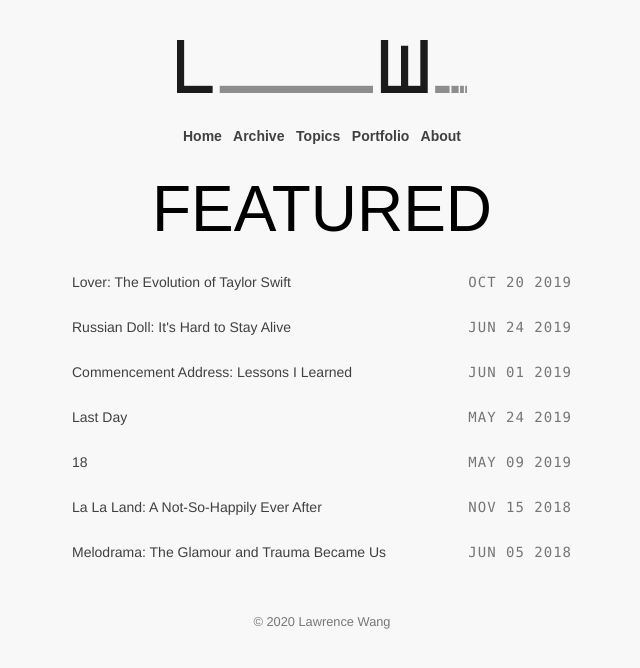
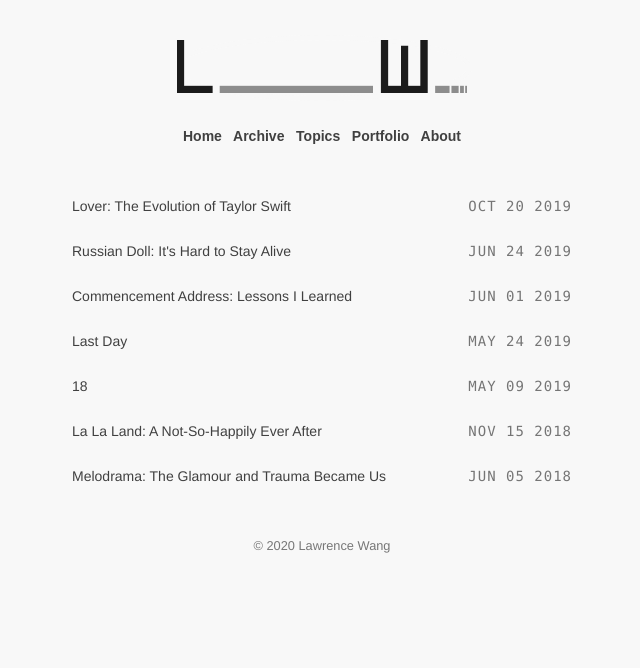
Before and after one commit to law-wang/blog-1.1, a Jekyll site: the page built from index.html, in a window 1280 px wide. Shown: the top 668 px of the page, without its empty margins (318-958 px from the left). Built offline with Jekyll 4.4.1, drawn with Linux system fonts in a browser that asks for light colours; some web fonts are replaced.

Commit message:
Update index.html

```diff
--- a/index.html
+++ b/index.html
@@ -4,7 +4,6 @@ permalink: /
 ---
 
 <section>
-  <h1>FEATURED</h1>
   <div>
 	{% for post in site.tags['Featured'] %}
 		<ul>
```
